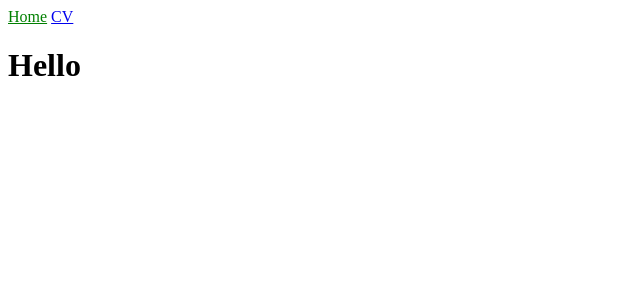
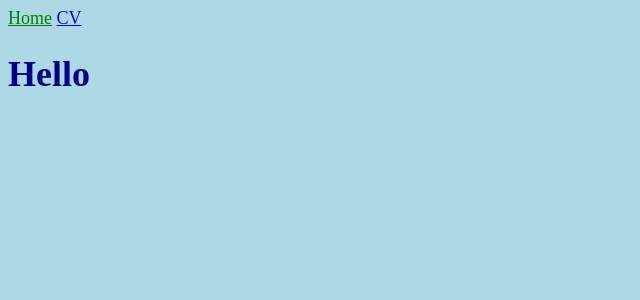
Before and after one commit to fuverdred/fuverdred.github.io, a Jekyll site: the page built from index.html, in a window 1280 px wide. Shown: the top 300 px of the page, without its empty margins (0-640 px from the left). Built offline with Jekyll 4.4.1, drawn with Linux system fonts in a browser that asks for light colours.

Commit message:
Not sure...

```diff
--- a/_sass/main.scss
+++ b/_sass/main.scss
@@ -1,3 +1,13 @@
+$bgcolour: lightblue;
+$textcolour: darkblue;
+$fontsize: 18px;
+
+body {
+  background-color: $bgcolour;
+  color: $textcolour;
+  font-size: $fontsize;
+}
+
 .current {
   color: green;
 }
```
Also changed, not shown: _layouts/homepage (added).
